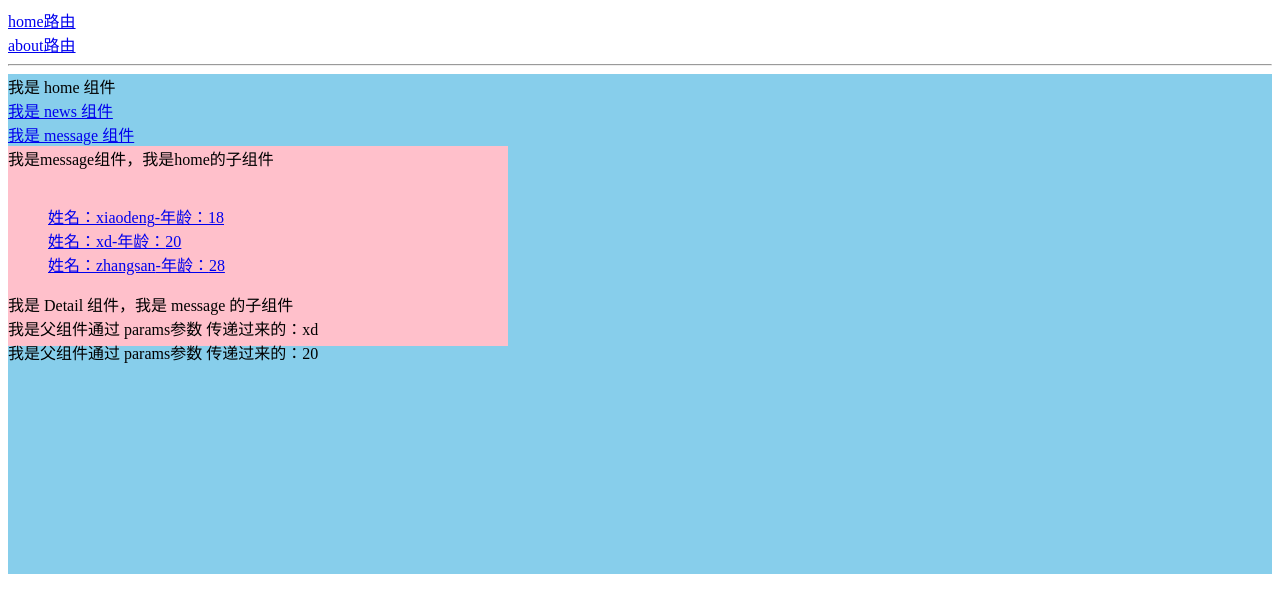
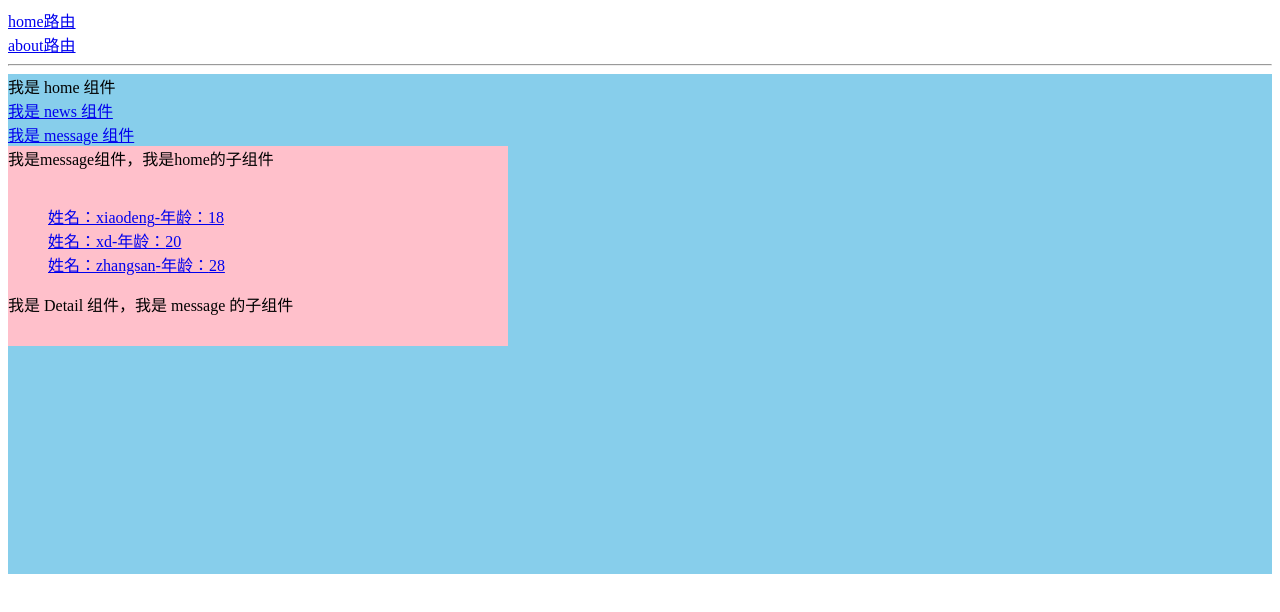
Before and after one commit to dengwenj/react_router, a React (Create React App) app: page /home/message/detail/xd/20 in a window 1280 px wide. Shown: the top 612 px of the page. Built offline with nearby package versions, Linux system fonts and the light colour scheme.

Commit message:
向路由组件传递search参数

```diff
--- a/src/pages/Detail/index.jsx
+++ b/src/pages/Detail/index.jsx
@@ -2,13 +2,31 @@ import React, { Component } from 'react'
 
 export default class Detail extends Component {
   render() {
-    const { name, age } = this.props.match.params
+    console.log(this.props)
+    // 通过 params 参数传递的
+    // const { name, age } = this.props.match.params
+
+    // 通过 search 传参
+    const {
+      location: { search },
+    } = this.props
+    const arr = search.slice(1).split('&')
+    let arrValue = []
+    arr.forEach((item) => {
+      arrValue.push(item.split('=')[1])
+    })
+
     return (
       <div>
         我是 Detail 组件，我是 message 的子组件
         <br />
-        <div>我是父组件通过 params参数 传递过来的：{name}</div>
-        <div>我是父组件通过 params参数 传递过来的：{age}</div>
+        {/* 通过 params 参数传递的 */}
+        {/* <div>我是父组件通过 params参数 传递过来的：{name}</div>
+        <div>我是父组件通过 params参数 传递过来的：{age}</div> */}
+        {/* 通过 search 传参 */}
+        {arrValue.map((item) => {
+          return <div key={item}>{item}</div>
+        })}
       </div>
     )
   }
--- a/src/pages/Message/index.jsx
+++ b/src/pages/Message/index.jsx
@@ -22,7 +22,7 @@ export default class Message extends Component {
       <div style={style}>
         我是message组件，我是home的子组件
         <ul>
-          {/* 向路由组件传递 params 参数 */}
+          {/* 向路由组件传递 params 参数
           {arr.map((item) => {
             return (
               <Link
@@ -33,10 +33,26 @@ export default class Message extends Component {
                 姓名：{item.name}-年龄：{item.age}
               </Link>
             )
+          })} */}
+
+          {/* search 参数，就类似 query 参数，在 Link 这里动下就行了，注册路由哪里不用动 */}
+          {arr.map((item) => {
+            return (
+              <Link
+                key={item.id}
+                to={`/home/message/detail?name=${item.name}&age=${item.age}`}
+              >
+                <br />
+                姓名：{item.name}-年龄：{item.age}
+              </Link>
+            )
           })}
         </ul>
-        {/* <Link to={`/home/message/detail/${}`}>我是detail组价</Link> */}
-        <Route path="/home/message/detail/:name/:age" component={Detail} />
+        {/* 注册路由 */}
+        {/* params 传参 */}
+        {/* <Route path="/home/message/detail/:name/:age" component={Detail} /> */}
+        {/* search 传参 */}
+        <Route path="/home/message/detail" component={Detail} />
       </div>
     )
   }
```
